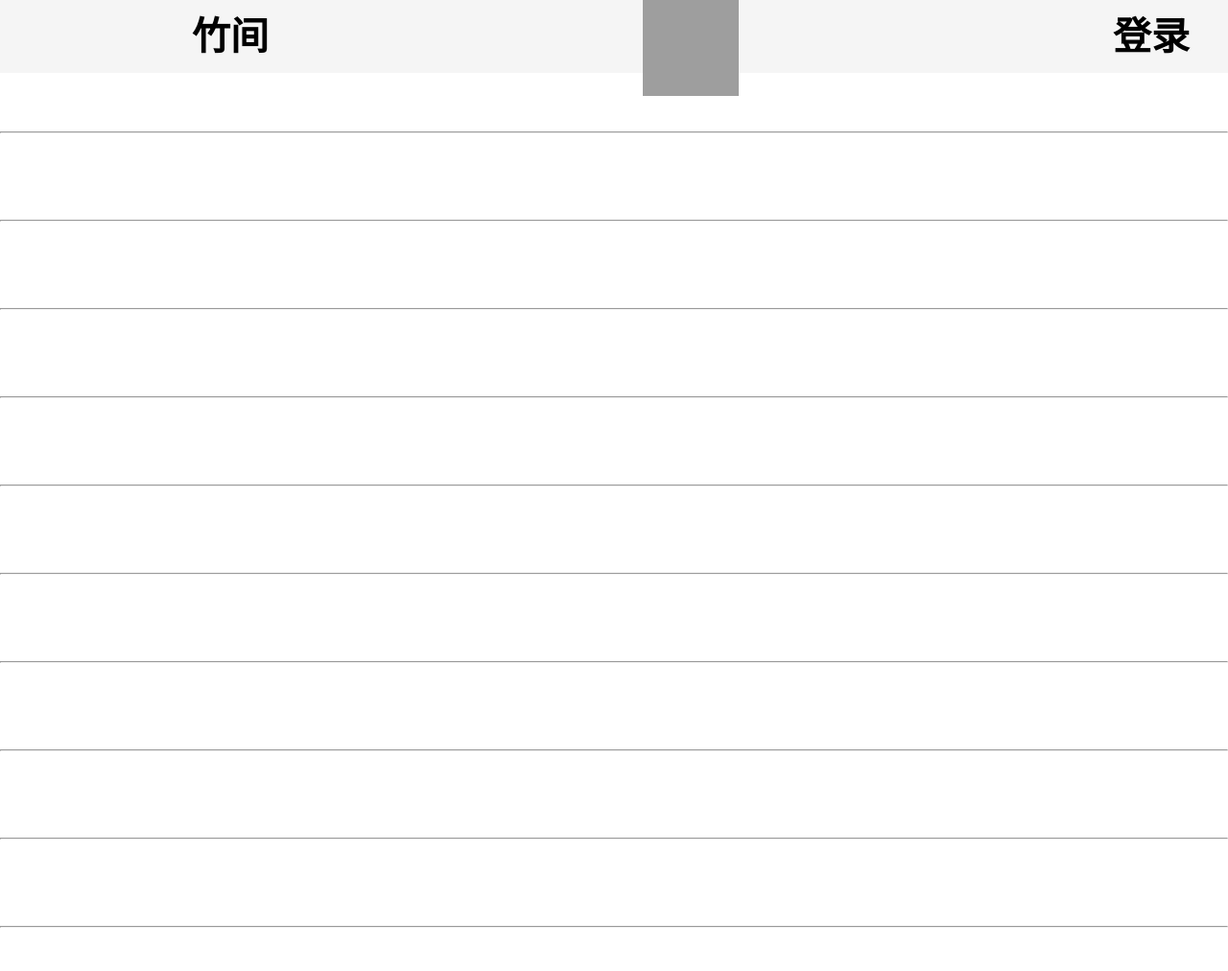
After one commit to suifengpiaosan/myblog, a Django app: template templates/testdaohang.html in a window 1280 px wide. The commit adds this page. Shown: the whole page at 96% size. Run offline with Django 3.2, Linux system fonts and the light colour scheme; the template is opened without the code that fills it, so the values that code supplies are empty; grey boxes are pictures that could not be loaded.

Commit message:
2017年10月31日制作首页

```diff
--- a/myblog/__init__.py
+++ b/myblog/__init__.py
@@ -0,0 +1,2 @@
+import pymysql
+pymysql.install_as_MySQLdb()
--- a/myblog/urls.py
+++ b/myblog/urls.py
@@ -15,8 +15,9 @@ Including another URLconf
 """
 from django.conf.urls import url
 from django.contrib import admin
-from blog.views import hello
+from blog.views import hello,homepage
 urlpatterns = [
     url(r'^admin/', admin.site.urls),
-    url(r'^$',hello)
+    url(r'^$',hello),
+    url(r'^homepage/',homepage),
 ]
--- /dev/null
+++ b/templates/testdaohang.html
@@ -0,0 +1,82 @@
+<!DOCTYPE html>
+<html>
+<head>
+<meta charset="utf-8">
+<meta name="author" content="http://www.softwhy.com/" />
+<title>竹间小屋</title>
+<style type="text/css">
+*{
+  padding:0px;
+  margin:0px;
+}
+body, ul, li{
+  background-color:white;
+  font-size:40px;
+  font-family:Arial, Helvetica, sans-serif;
+  text-align:center;
+
+}
+#nav{
+  width:1800px;
+    height: 200px;
+  margin:0px auto;
+  position:fixed;/*固定作用*/
+  top:0px;
+  left:0px;
+  /*ie6下样式，加下划线表示只针对ie6 的hack */
+  _position:absolute;/* 把导航栏位置定义为绝对位置  关键*/
+  _top:expression(documentElement.scrollTop + "px"); /* 把导航栏位置放在浏览器垂直滚动条的顶端  关键 */
+  z-index:9998; /* 让导航栏浮在网页的高层位置，遇到flash和图片时候也能始终保持最外层 */
+  text-align:left;
+}
+a{
+  color:#000000;
+  text-decoration:none;
+}
+.menu{
+  width:480px;
+  height:70px;
+  margin:0px 0px 0px 0px;
+  background-color:#F5F5F5;
+  color:#999999;
+{#  border:0px solid #EEE8DD;#}
+  padding:6px 0px 0px 0px;
+  overflow-y:hidden;
+  cursor:hand;
+  display:inline;
+  list-style:none;
+  font-weight:bold;
+  float:left;
+}
+.logo{
+    width:480px;
+  height:70px;
+  margin:0px 0px 0px 0px;
+  background-color:#F5F5F5;
+  color:#999999;
+{#  border:0px solid #EEE8DD;#}
+  padding:6px 0px 0px 0px;
+  overflow-y:hidden;
+  cursor:hand;
+  display:inline;
+  list-style:none;
+  font-weight:bold;
+  float:left;
+
+}
+
+</style>
+</head>
+<body>
+<img src="static/blog_logo.png" alt="logo" width="100" height="100" style="z-index: 9999;position: absolute;left: 670px;position: fixed">
+<div id="nav">
+  <ul>
+    <li class="logo"><a href="#">竹间</a></li>
+    <li class="menu"><a href="#">注册</a></li>
+    <li class="menu"><a href="#">登录</a></li>
+  </ul>
+</div>
+    <br><hr><br>
+<br><hr><br> <br><hr><br> <br><hr><br> <br><hr><br> <br><hr><br> <br><hr><br> <br><hr><br> <br><hr><br> <br><hr><br> <br><hr><br>
+</body>
+</html>
```
Also changed, not shown: blog/admin.py (+10 -5 lines), blog/models.py (+30 -7 lines), blog/views.py (+9 -6 lines), myblog/settings.py (+9 -2 lines), templates/base.html (added, +10 -0 lines), templates/footer.html (added, +10 -0 lines), templates/header.html (added, +10 -0 lines), templates/hello.html (+12 -10 lines), templates/index.html (added, +108 -0 lines), blog/migrations/0001_initial.py (added), blog/migrations/0002_auto_20171020_1158.py (added), blog/migrations/0003_user.py (added), templates/blog_logo.png (added), templates/static/images/blog_logo.png (added), 2 more files.
